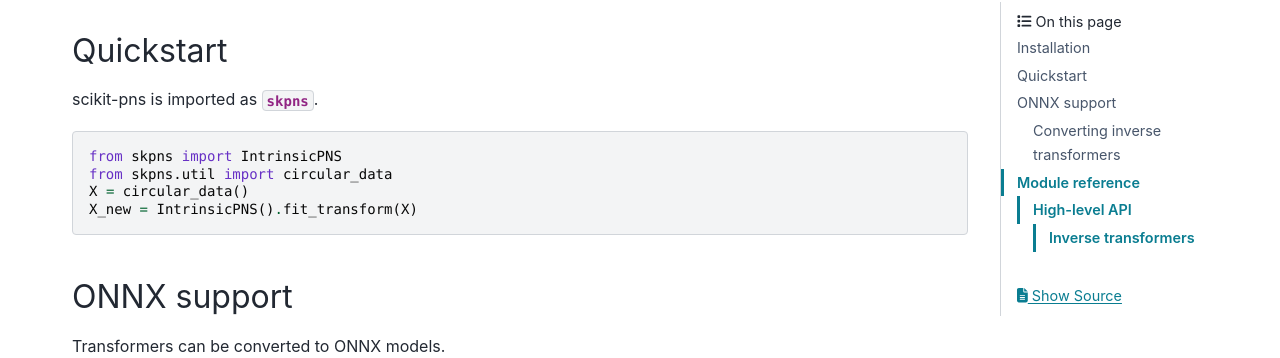
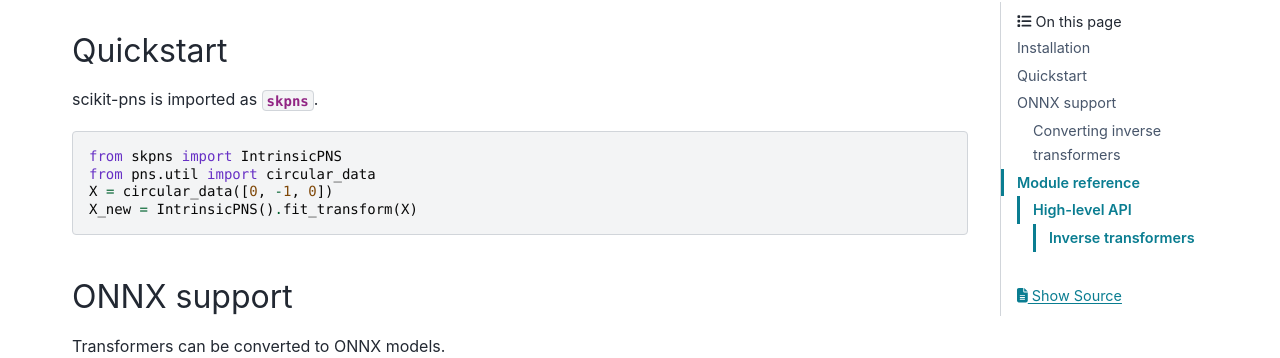
Before and after one commit to JSS95/scikit-pns, a Sphinx documentation site: the page built from doc/source/index.rst, in a window 1280 px wide and 900 px high, scrolled down 478 px. Shown: the part 94-452 px from the top of the window. Built offline with Sphinx 7.4.7 and the PyData theme 0.15.4, drawn with Linux system fonts in a browser that asks for light colours.

Commit message:
doc: fix doc

```diff
--- a/doc/source/index.rst
+++ b/doc/source/index.rst
@@ -27,8 +27,8 @@ scikit-pns is imported as :mod:`skpns`.
 .. code-block:: python
 
     from skpns import IntrinsicPNS
-    from skpns.util import circular_data
-    X = circular_data()
+    from pns.util import circular_data
+    X = circular_data([0, -1, 0])
     X_new = IntrinsicPNS().fit_transform(X)
 
 ONNX support
@@ -47,12 +47,12 @@ Transformers can be converted to ONNX models.
 
     import numpy as np
     from skpns import ExtrinsicPNS, IntrinsicPNS
-    from skpns.util import circular_data
+    from pns.util import circular_data
     from skl2onnx import to_onnx
     import matplotlib.pyplot as plt
 
     # Train and save model
-    X = circular_data().astype(np.float32)  # Must be float32
+    X = circular_data([0, -1, 0]).astype(np.float32)  # Must be float32
 
     int_pns = IntrinsicPNS(2).fit(X)
     with open("int_pns.onnx", "wb") as f:
@@ -100,7 +100,7 @@ To build a model for inverse transformation, use dedicated wrapper instead.
     :context: close-figs
 
     from skpns import InverseExtrinsicPNS
-    from skpns.util import unit_sphere
+    from pns.util import unit_sphere
 
     X_transform = ext_pns.transform(X).astype(np.float32)
 
--- a/doc/source/plot-header.py
+++ b/doc/source/plot-header.py
@@ -1,11 +1,10 @@
 import matplotlib.pyplot as plt
-import numpy as np
+from pns.util import circular_data, unit_sphere
 
-from skpns import PNS
-from skpns.util import circle, circular_data, unit_sphere
+from skpns import ExtrinsicPNS
 
-pns = PNS(n_components=2)
-X = circular_data()
+pns = ExtrinsicPNS(n_components=2)
+X = circular_data([0, -1, 0])
 X_new = pns.fit_transform(X)
 v, r = pns.v_[0], pns.r_[0]
 
@@ -13,8 +12,4 @@ fig = plt.figure()
 ax = fig.add_subplot(projection="3d", computed_zorder=False)
 ax.plot_surface(*unit_sphere(), color="skyblue", alpha=0.6, edgecolor="gray")
 ax.scatter(*X.T, marker=".", color="tab:blue")
-ax.plot(*circle(v, r), color="tab:orange")
 ax.scatter(*pns.inverse_transform(X_new).T, marker="x", color="tab:green")
-
-xs, ys, zs = X.T
-ax.set_box_aspect((np.ptp(xs), np.ptp(ys), np.ptp(zs)))
```
